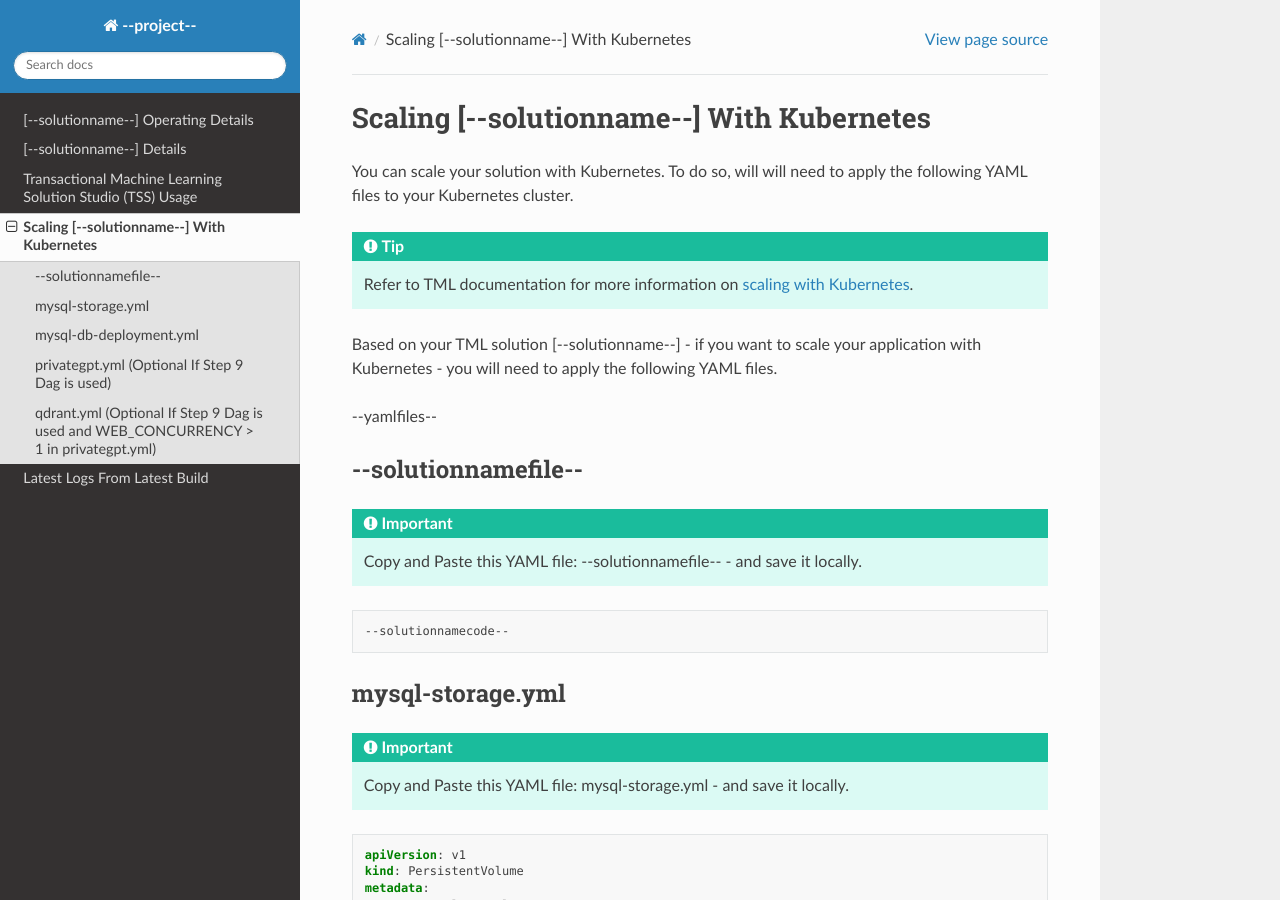
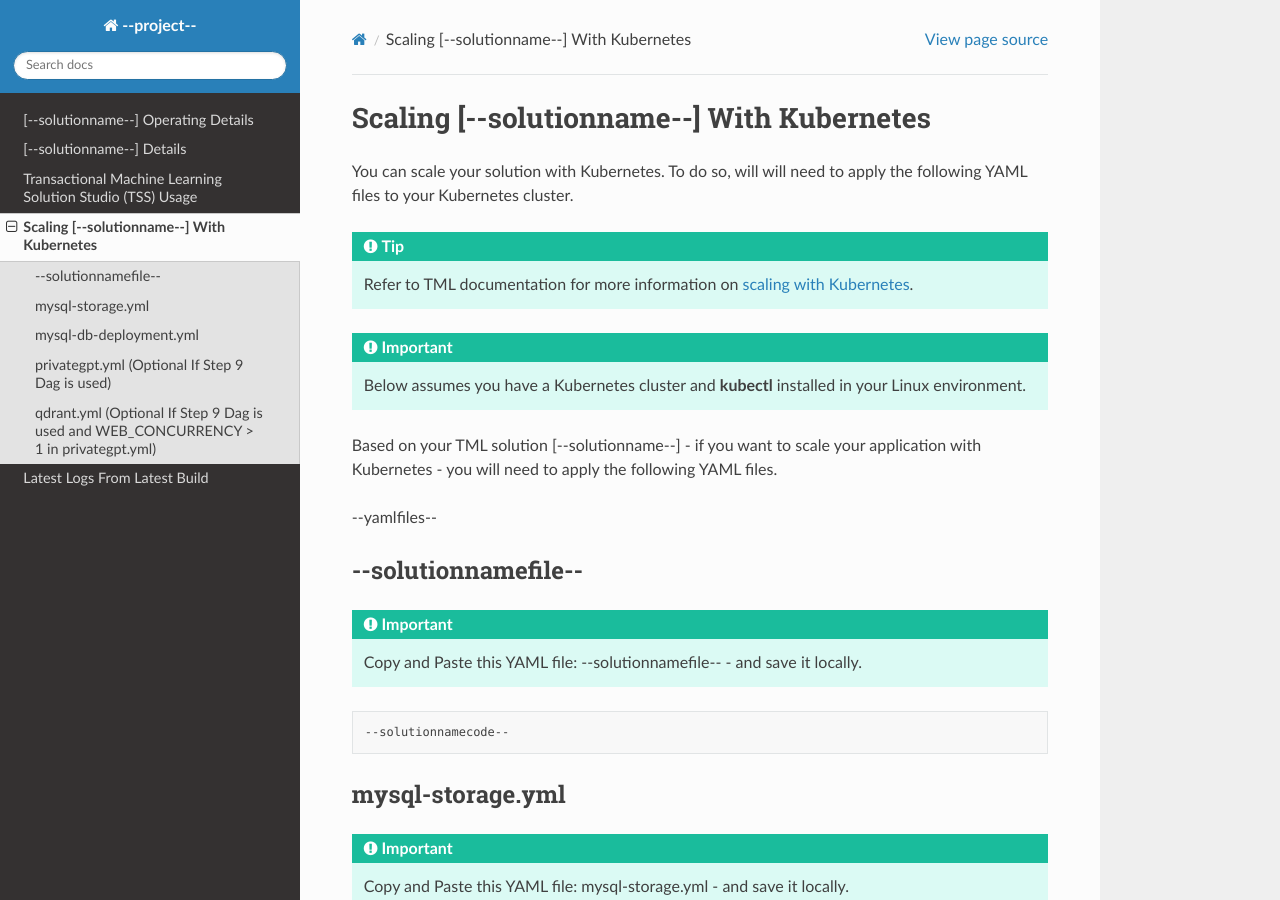
Before and after one commit to vanesalcb06/tssproject2-2b5c, a Sphinx documentation site: the page built from docs/source/kube.rst, in a window 1280 px wide and 900 px high. Built offline with Sphinx 7.4.7 and the Read the Docs theme 3.1.0, drawn with Linux system fonts in a browser that asks for light colours.

Commit message:
Update kube.rst

```diff
--- a/docs/source/kube.rst
+++ b/docs/source/kube.rst
@@ -5,6 +5,9 @@ You can scale your solution with Kubernetes.  To do so, will will need to apply
 
 .. tip::
    Refer to TML documentation for more information on `scaling with Kubernetes <https://tml.readthedocs.io/en/latest/kube.html>`_.
+
+.. important::
+   Below assumes you have a Kubernetes cluster and **kubectl** installed in your Linux environment.
 
 Based on your TML solution [--solutionname--] - if you want to scale your application with Kubernetes - you will need to apply the following YAML files.
 
```
